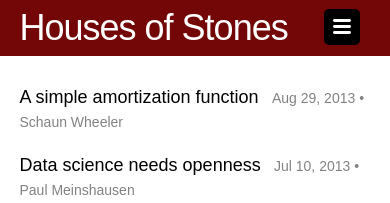
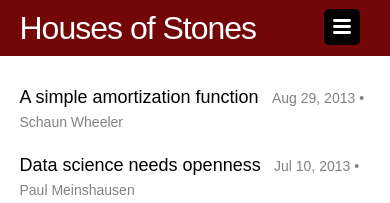
Before and after one commit to housesofstones/housesofstones.github.io, a Jekyll site: the page built from index.html, in a window 390 px wide. Shown: the top 203 px of the page. Built offline with Jekyll 4.4.1, drawn with Linux system fonts in a browser that asks for light colours; nearby versions of some CDN libraries.

Commit message:
Update hoscustom.css

```diff
--- a/css/hoscustom.css
+++ b/css/hoscustom.css
@@ -198,4 +198,8 @@ body {
     .site-footer {
         height: 30px;
     }
+    .site-title {
+       font-size: 32px;
+    }
 }
+}
```
